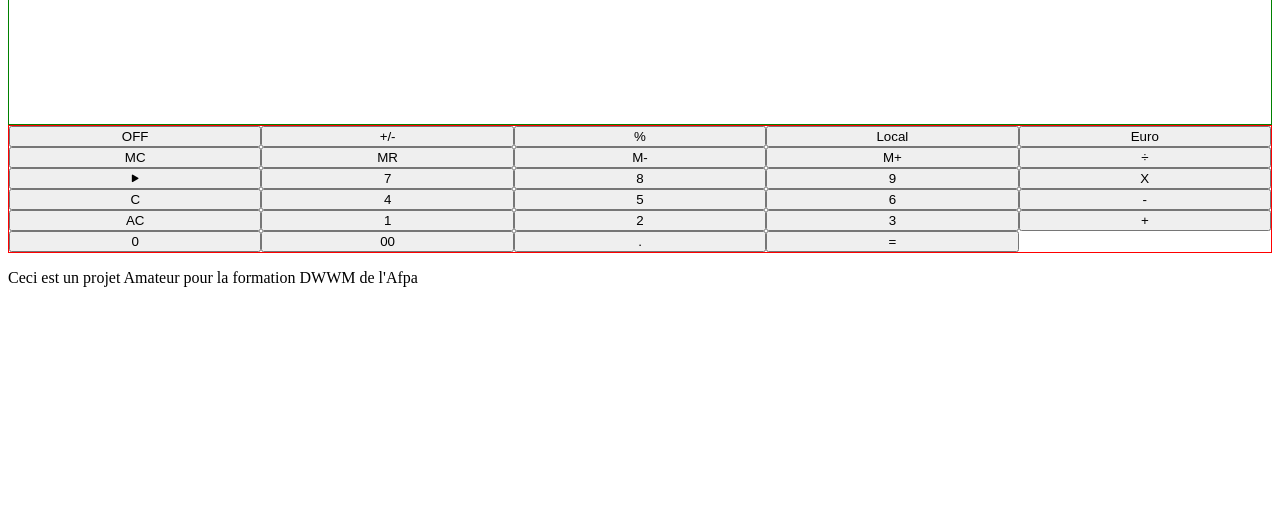
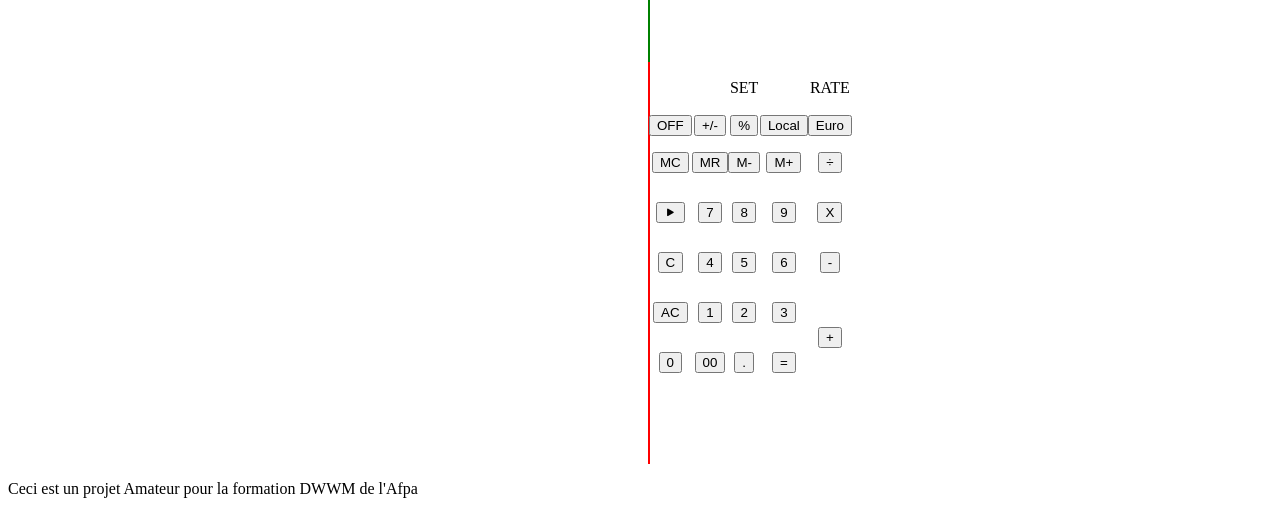
Before and after one commit to JordanTrehin76610/Calculette, a plain HTML site: page index.html in a window 1280 px wide. Shown: the part 463-977 px from the top of the page. Before the commit the page ends 800 px from the top, so only its background shows below. Drawn offline with nearby package versions, Linux system fonts and the light colour scheme.

Commit message:
Rajout de tous les boutons

```diff
--- a/assets/css/style.css
+++ b/assets/css/style.css
@@ -1,9 +1,11 @@
 /*TOUT CE QUI SE TROUVE EN HAUT DE LA CALCULATRICE*/
 
 .Tete {
+    margin-left: 40rem;
+    margin-right: 40rem;
     display: grid;
     grid-template-columns: 1.5fr 2fr 1.5fr;
-    grid-template-rows: 1fr 2fr 1fr;
+    grid-template-rows: 1fr 2fr 0.5fr;
     border: 1px solid green;
 }
 
@@ -16,6 +18,8 @@
 }
 
 .Ecran {
+    margin-left: 2rem;
+    margin-right: 2rem;
     grid-area: 2 / 1 / 3 / 4;
     border: 1px solid blue;
     background-color: rgb(177, 175, 175);
@@ -30,8 +34,230 @@
 
 
 .Corp {
+    margin-left: 40rem;
+    margin-right: 40rem;
     display: grid;
     grid-template-columns: 1fr 1fr 1fr 1fr 1fr;
-    grid-template-rows: 0.5fr 1fr 1fr 1fr 1fr 1fr;
+    grid-template-rows: 0.5fr 0.5fr 1fr 1fr 1fr 1fr 1fr 1.5fr;
     border: 1px solid red;
 }
+
+.set {
+    grid-column: 3 / 4;
+    grid-row: 1 / 2;
+    text-align: center;
+    align-self: center;
+}
+
+.rate {
+    grid-column: 5 / 6;
+    grid-row: 1 / 2;
+    text-align: center;
+    align-self: center;
+}
+
+
+/*L'ENFER DE TOUT LES BOUTON*/
+
+.OFF {
+    grid-column: 1 / 2;
+    grid-row: 2 / 3;
+    text-align: center;
+    align-self: center;
+}
+
+.plusetmoins {
+    grid-column: 2 / 3;
+    grid-row: 2 / 3;
+    text-align: center;
+    align-self: center;
+}
+
+.pourcent {
+    grid-column: 3 / 4;
+    grid-row: 2 / 3;
+    text-align: center;
+    align-self: center;
+}
+
+.Local {
+    grid-column: 4 / 5;
+    grid-row: 2 / 3;
+    text-align: center;
+    align-self: center;
+}
+
+.Euro {
+    grid-column: 5 / 6;
+    grid-row: 2 / 3;
+    text-align: center;
+    align-self: center;
+}
+
+.MC {
+    grid-column: 1 / 2;
+    grid-row: 3 / 4;
+    text-align: center;
+    align-self: center;
+}
+
+.MR {
+    grid-column: 2 / 3;
+    grid-row: 3 / 4;
+    text-align: center;
+    align-self: center;
+}
+
+.Mmoins {
+    grid-column: 3 / 4;
+    grid-row: 3 / 4;
+    text-align: center;
+    align-self: center;
+}
+
+.Mplus {
+    grid-column: 4 / 5;
+    grid-row: 3 / 4;
+    text-align: center;
+    align-self: center;
+}
+
+.Division {
+    grid-column: 5 / 6;
+    grid-row: 3 / 4;
+    text-align: center;
+    align-self: center;
+}
+
+.Play {
+    grid-column: 1 / 2;
+    grid-row: 4 / 5;
+    text-align: center;
+    align-self: center;
+}
+
+.Sept {
+    grid-column: 2 / 3;
+    grid-row: 4 / 5;
+    text-align: center;
+    align-self: center;
+}
+
+.Huit {
+    grid-column: 3 / 4;
+    grid-row: 4 / 5;
+    text-align: center;
+    align-self: center;
+}
+
+.Neuf {
+    grid-column: 4 / 5;
+    grid-row: 4 / 5;
+    text-align: center;
+    align-self: center;
+}
+
+.Fois {
+    grid-column: 5 / 6;
+    grid-row: 4 / 5;
+    text-align: center;
+    align-self: center;
+}
+
+.C {
+    grid-column: 1 / 2;
+    grid-row: 5 / 6;
+    text-align: center;
+    align-self: center;
+}
+
+.Quatre {
+    grid-column: 2 / 3;
+    grid-row: 5 / 6;
+    text-align: center;
+    align-self: center;
+}
+
+.Cinq {
+    grid-column: 3 / 4;
+    grid-row: 5 / 6;
+    text-align: center;
+    align-self: center;
+}
+
+.Six {
+    grid-column: 4 / 5;
+    grid-row: 5 / 6;
+    text-align: center;
+    align-self: center;
+}
+
+.Moins {
+    grid-column: 5 / 6;
+    grid-row: 5 / 6;
+    text-align: center;
+    align-self: center;
+}
+
+.AC {
+    grid-column: 1 / 2;
+    grid-row: 6 / 7;
+    text-align: center;
+    align-self: center;
+}
+
+.Un {
+    grid-column: 2 / 3;
+    grid-row: 6 / 7;
+    text-align: center;
+    align-self: center;
+}
+
+.Deux {
+    grid-column: 3 / 4;
+    grid-row: 6 / 7;
+    text-align: center;
+    align-self: center;
+}
+
+.Trois {
+    grid-column: 4 / 5;
+    grid-row: 6 / 7;
+    text-align: center;
+    align-self: center;
+}
+
+.plus {
+    grid-column: 5 / 6;
+    grid-row: 6 / 8;
+    text-align: center;
+    align-self: center;
+}
+
+.Zero {
+    grid-column: 1 / 2;
+    grid-row: 7 / 8;
+    text-align: center;
+    align-self: center;
+}
+
+.DoubleZero {
+    grid-column: 2 / 3;
+    grid-row: 7 / 8;
+    text-align: center;
+    align-self: center;
+}
+
+.Point {
+    grid-column: 3 / 4;
+    grid-row: 7 / 8;
+    text-align: center;
+    align-self: center;
+}
+
+.Egal {
+    grid-column: 4 / 5;
+    grid-row: 7 / 8;
+    text-align: center;
+    align-self: center;
+}
--- a/index.html
+++ b/index.html
@@ -24,7 +24,7 @@
                     <!-- Géneration d'un rectangle -->
 
                     <svg width="300" height="40" xmlns="http://www.w3.org/2000/svg">
-                        <rect width="200" height="100" x="50" y="5" rx="0" ry="20" fill="gray" />
+                        <rect width="200" height="100" x="55" y="5" rx="0" ry="20" fill="gray" />
                     </svg>
 
                     <p>MS-80E</p>
@@ -37,36 +37,96 @@
                 </div>
             </div>
             <div class ="Corp">
-                <button class="off">OFF</button>
-                <button class="plusetmoins">+/-</button>
-                <button class="pourcent">%</button>
+                <p class="set">SET</p>
+                <p class="rate">RATE</p>
+                    <div class="OFF">
+                        <button>OFF</button>
+                    </div>
+                    <div class="plusetmoins">
+                        <button>+/-</button>
+                    </div>
+                    <div class="pourcent">
+                        <button>%</button>
+                    </div>
+                    <div class="Local">
                         <button>Local</button>
+                    </div>
+                    <div class="Euro">
                         <button>Euro</button>
+                    </div>
+                    <div class="MC">
                         <button>MC</button>
+                    </div>
+                    <div class="MR">
                         <button>MR</button>
+                    </div>
+                    <div class="Mmoins">
                         <button>M-</button>
+                    </div>
+                    <div class="Mplus">
                         <button>M+</button>
+                    </div>
+                    <div class="Division">
                         <button>÷</button>
+                    </div>
+                    <div class="Play">
                         <button><i class="bi bi-play-fill"></i></button>
+                    </div>
+                    <div class="Sept">
                         <button>7</button>
+                    </div>
+                    <div class="Huit">
                         <button>8</button>
+                    </div>
+                    <div class="Neuf">
                         <button>9</button>
+                    </div>
+                    <div class="Fois">
                         <button>X</button>
+                    </div>
+                    <div class="C">
                         <button>C</button>
+                    </div>
+                    <div class="Quatre">
                         <button>4</button>
+                    </div>
+                    <div class="Cinq">
                         <button>5</button>
+                    </div>
+                    <div class="Six">
                         <button>6</button>
+                    </div>
+                    <div class="Moins">
                         <button>-</button>
+                    </div>
+                    <div class="AC">
                         <button>AC</button>
+                    </div>
+                    <div class="Un">
                         <button>1</button>
+                    </div>
+                    <div class="Deux">
                         <button>2</button>
+                    </div>
+                    <div class="Trois">
                         <button>3</button>
+                    </div>
+                    <div class="plus">
                         <button>+</button>
+                    </div>
+                    <div class="Zero">
                         <button>0</button>
+                    </div>
+                    <div class="DoubleZero">
                         <button>00</button>
+                    </div>
+                    <div class="Point">
                         <button>.</button>
+                    </div>
+                    <div class="Egal">
                         <button>=</button>
-
+                    </div>
+                </div>
             </div>
     </main>
 
```
Lines whose indentation alone changed are shown as unchanged.
